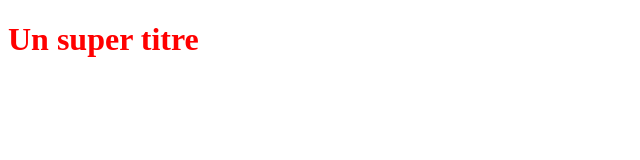
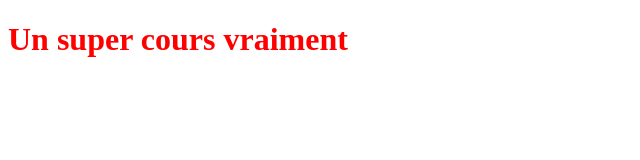
Before and after one commit to Etudiant-DI/OpenclassroomsProject, a plain HTML site: page index.html in a window 1280 px wide. Shown: the whole page, without its empty margins (0-640 px from the left). Drawn offline with Linux system fonts and the light colour scheme.

Commit message:
Modification encore du titre

```diff
--- a/index.html
+++ b/index.html
@@ -5,6 +5,6 @@
 	<link rel="stylesheet" type="text/css" href="styles.css">
 </head>
 <body>
-	<h1>Un super titre</h1>
+	<h1>Un super cours vraiment</h1>
 </body>
 </html>
```
